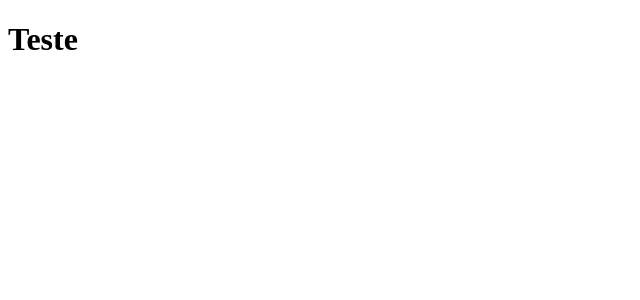
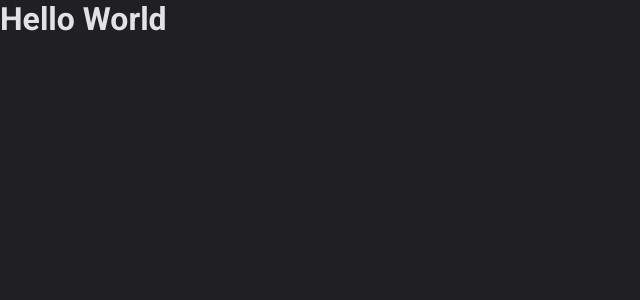
Before and after one commit to fabiomoura-m/dt-money, a React (Vite) app: page / in a window 1280 px wide. Shown: the top 300 px of the page, without its empty margins (0-640 px from the left). Built offline with nearby package versions, Linux system fonts and the light colour scheme.

Commit message:
Estrutura visual - Setup do projeto
Adicionado cores default e estilos globais do projeto utilizando o styled components

```diff
--- a/index.html
+++ b/index.html
@@ -1,13 +1,21 @@
 <!DOCTYPE html>
 <html lang="en">
+
 <head>
   <meta charset="UTF-8" />
-    <link rel="icon" type="image/svg+xml" href="/vite.svg" />
+
+  <link rel="preconnect" href="https://fonts.googleapis.com" />
+  <link rel="preconnect" href="https://fonts.gstatic.com" crossorigin />
+
   <meta name="viewport" content="width=device-width, initial-scale=1.0" />
-    <title>Vite + React + TS</title>
+
+  <link href="https://fonts.googleapis.com/css2?family=Roboto:wght@400;700&display=swap" rel="stylesheet" />
+  <title>DT Money</title>
 </head>
+
 <body>
   <div id="root"></div>
   <script type="module" src="/src/main.tsx"></script>
 </body>
+
 </html>
--- a/package.json
+++ b/package.json
@@ -10,11 +10,13 @@
   },
   "dependencies": {
     "react": "^18.2.0",
-    "react-dom": "^18.2.0"
+    "react-dom": "^18.2.0",
+    "styled-components": "^5.3.5"
   },
   "devDependencies": {
     "@types/react": "^18.0.17",
     "@types/react-dom": "^18.0.6",
+    "@types/styled-components": "^5.1.26",
     "@vitejs/plugin-react": "^2.1.0",
     "typescript": "^4.6.4",
     "vite": "^3.1.0"
--- a/src/App.tsx
+++ b/src/App.tsx
@@ -1,7 +1,14 @@
+import { ThemeProvider } from 'styled-components';
+import { GlobalStyle } from './styles/global';
+import { defaultTheme } from './styles/themes/default';
+
 export function App() {
     return (
-        <div>
-            <h1>Teste</h1>
-        </div>
+        <ThemeProvider theme={defaultTheme}>
+            <GlobalStyle />
+            <div>
+                <h1>Hello World</h1>
+            </div>
+        </ThemeProvider>
     );
 }
--- /dev/null
+++ b/src/styles/global.ts
@@ -0,0 +1,24 @@
+import { createGlobalStyle } from 'styled-components';
+
+export const GlobalStyle = createGlobalStyle`
+*{
+    margin: 0;
+    padding: 0;
+    box-sizing: border-box;
+
+    :focus{
+        outline: 0;
+        box-shadow: 0 0 0 2px ${props => props.theme['green-500']};
+    }
+}
+
+body{
+    background-color: ${props => props.theme['gray-800']};
+    color: ${props => props.theme['gray-100']};
+    -webkit-font-smoothing: antialiased;
+}
+
+body, input, textarea, button{
+    font: 400 1rem Roboto, sans-serif;
+}
+`;
--- /dev/null
+++ b/src/styles/themes/default.ts
@@ -0,0 +1,20 @@
+export const defaultTheme = {
+    white: '#fff',
+
+    'gray-100': '#E1E1E6',
+    'gray-300': '#C4C4CC',
+    'gray-400': '#8D8D99',
+    'gray-500': '#7C7C8A',
+    'gray-600': '#323238',
+    'gray-700': '#29292E',
+    'gray-800': '#202024',
+    'gray-900': '#121214',
+
+    'green-300': '#00B37E',
+    'green-500': '#00875F',
+    'green-700': '#015F43',
+
+    'red-300': '#F75A68',
+    'red-500': '#AB222E',
+    'red-700': '#7A1921'
+} as const;
```
Also changed, not shown: src/@types/styled.d.ts (added, +8 -0 lines), 1 other file (tests, documents, lock files or other folders). Lines whose indentation alone changed are shown as unchanged.
